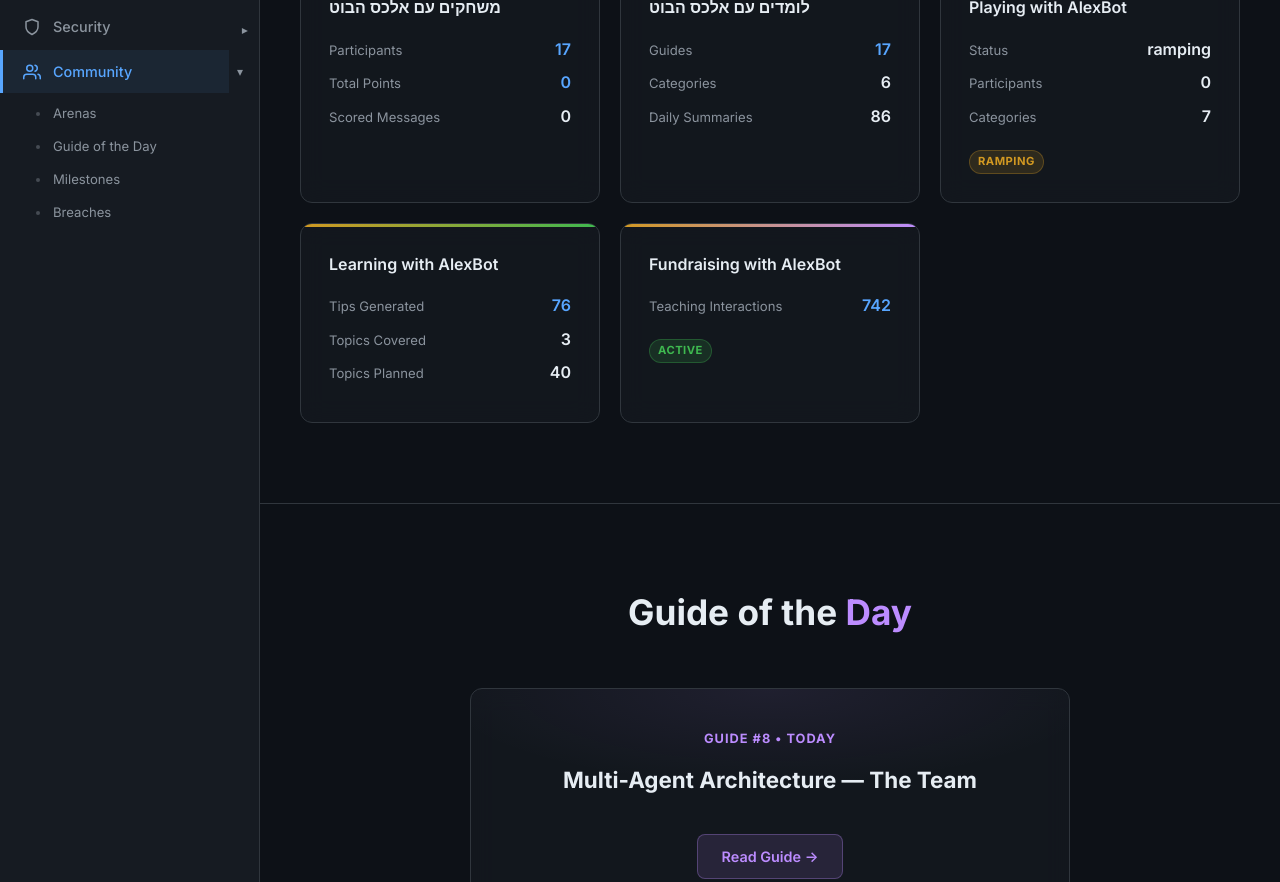
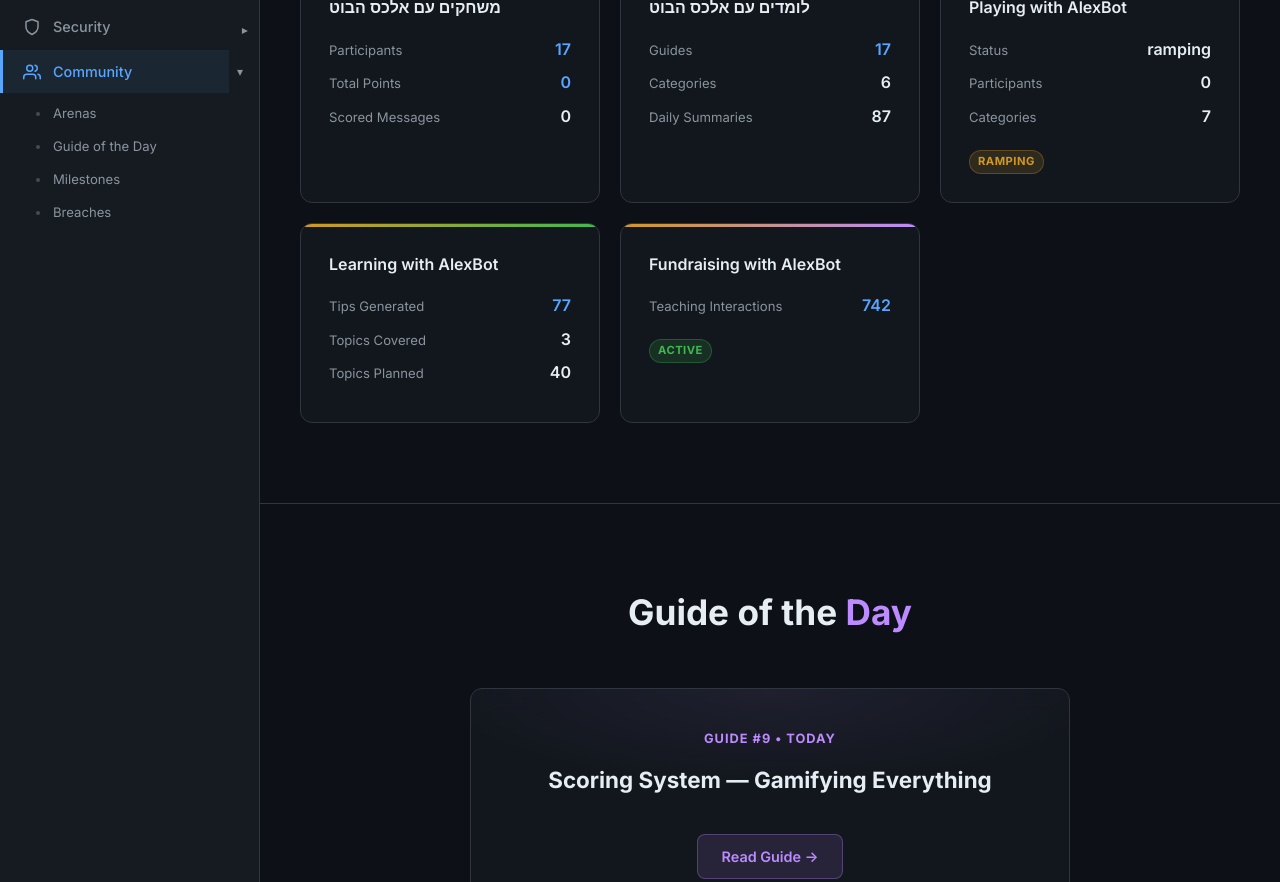
Before and after one commit to alexliv1234/alexbot-public, a Jekyll site: the page built from docs/community.html, in a window 1280 px wide and 1400 px high, scrolled down 450 px. Shown: the part 154-1036 px from the top of the window. Built offline with Jekyll 4.4.1, drawn with Linux system fonts in a browser that asks for light colours; some of the changed text lies outside the part shown.

Commit message:
📊 Auto-update community stats (2026-06-01_05-00)
Hebrew Playing: 17 players /  pts
Guides: 17 published | International: 0 playing

```diff
--- a/docs/assets/groups-data.json
+++ b/docs/assets/groups-data.json
@@ -1,6 +1,6 @@
 {
-  "lastUpdated": "2026-05-31",
-  "timestamp": "2026-05-31T17:02Z",
+  "lastUpdated": "2026-06-01",
+  "timestamp": "2026-06-01T02:00Z",
   "hebrewPlaying": {
     "name": "משחקים עם אלכס הבוט",
     "participants": 17,
@@ -12,7 +12,7 @@
     "name": "לומדים עם אלכס הבוט",
     "guides": 17,
     "categories": 6,
-    "dailySummaries": 86,
+    "dailySummaries": 87,
     "qaExchanges": 3
   },
   "intlPlaying": {
@@ -23,7 +23,7 @@
   },
   "intlLearning": {
     "name": "Learning with AlexBot",
-    "tipsGenerated": 76,
+    "tipsGenerated": 77,
     "topicsCovered": 3,
     "topicsPlanned": 40,
     "deliveryFailures": 2
@@ -53,9 +53,9 @@
     }
   ],
   "guideOfTheDay": {
-    "num": 8,
-    "title": "Multi-Agent Architecture — The Team",
-    "slug": "08-multi-agent"
+    "num": 9,
+    "title": "Scoring System — Gamifying Everything",
+    "slug": "09-scoring-system"
   },
   "communityMilestones": [
     {
```
